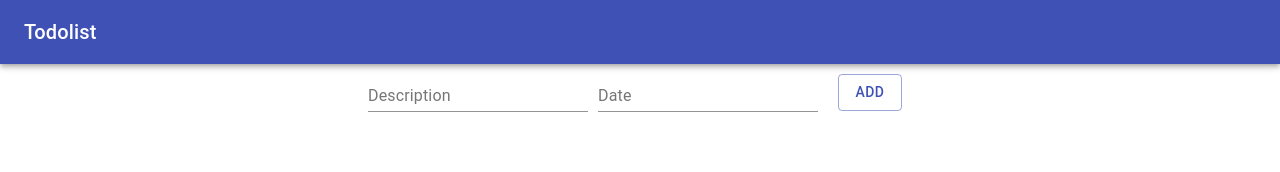
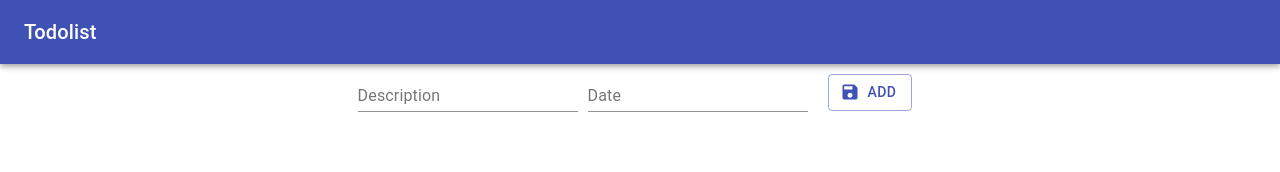
Before and after one commit to wilpola/react-fundamentals, a React (Create React App) app in the folder react_projects/materialtodo/: page / in a window 1280 px wide. Shown: the top 172 px of the page. Built offline with nearby package versions, Linux system fonts and the light colour scheme.

Commit message:
add: startIcon

```diff
--- a/react_projects/materialtodo/src/App.js
+++ b/react_projects/materialtodo/src/App.js
@@ -2,7 +2,7 @@ import React, { useState } from 'react';
 import './App.css';
 import Button from '@material-ui/core/Button';
 import IconButton from '@material-ui/core/IconButton';
-import DeleteIcon from '@material-ui/icons/Delete';
+import { Delete, Save } from '@material-ui/icons';
 import TextField from '@material-ui/core/TextField';
 import AppBar from '@material-ui/core/AppBar';
 import Toolbar from '@material-ui/core/Toolbar';
@@ -51,6 +51,7 @@ function App() {
 				style={{ margin: 10 }}
 				color='primary'
 				variant='outlined'
+				startIcon={<Save />}
 				onClick={addTodo}>
 				Add
 			</Button>
@@ -66,7 +67,7 @@ function App() {
 										size='small'
 										color='secondary'
 										onClick={() => deleteTodo(index)}>
-										<DeleteIcon />
+										<Delete />
 									</IconButton>
 								</Tooltip>
 							</td>
```
